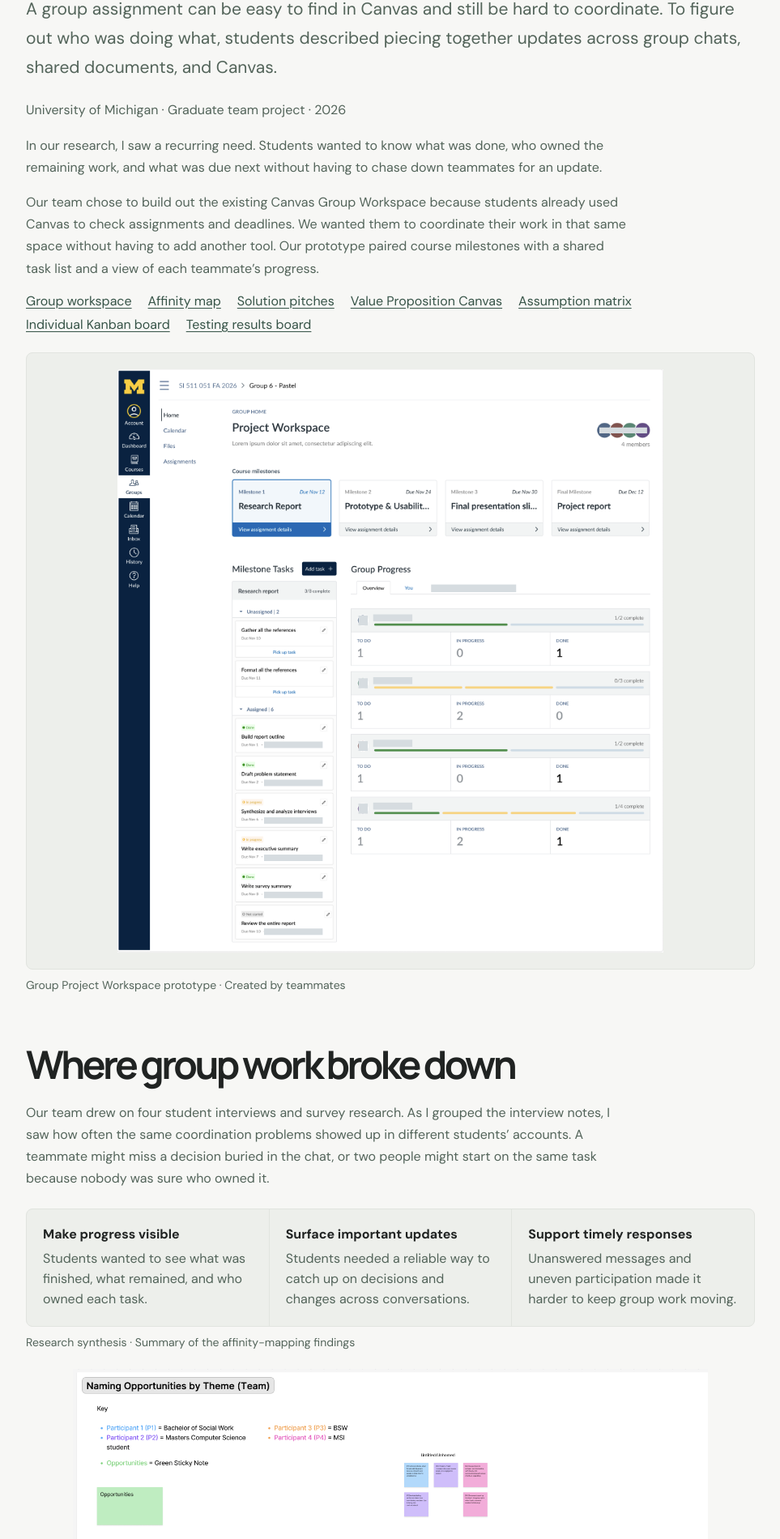
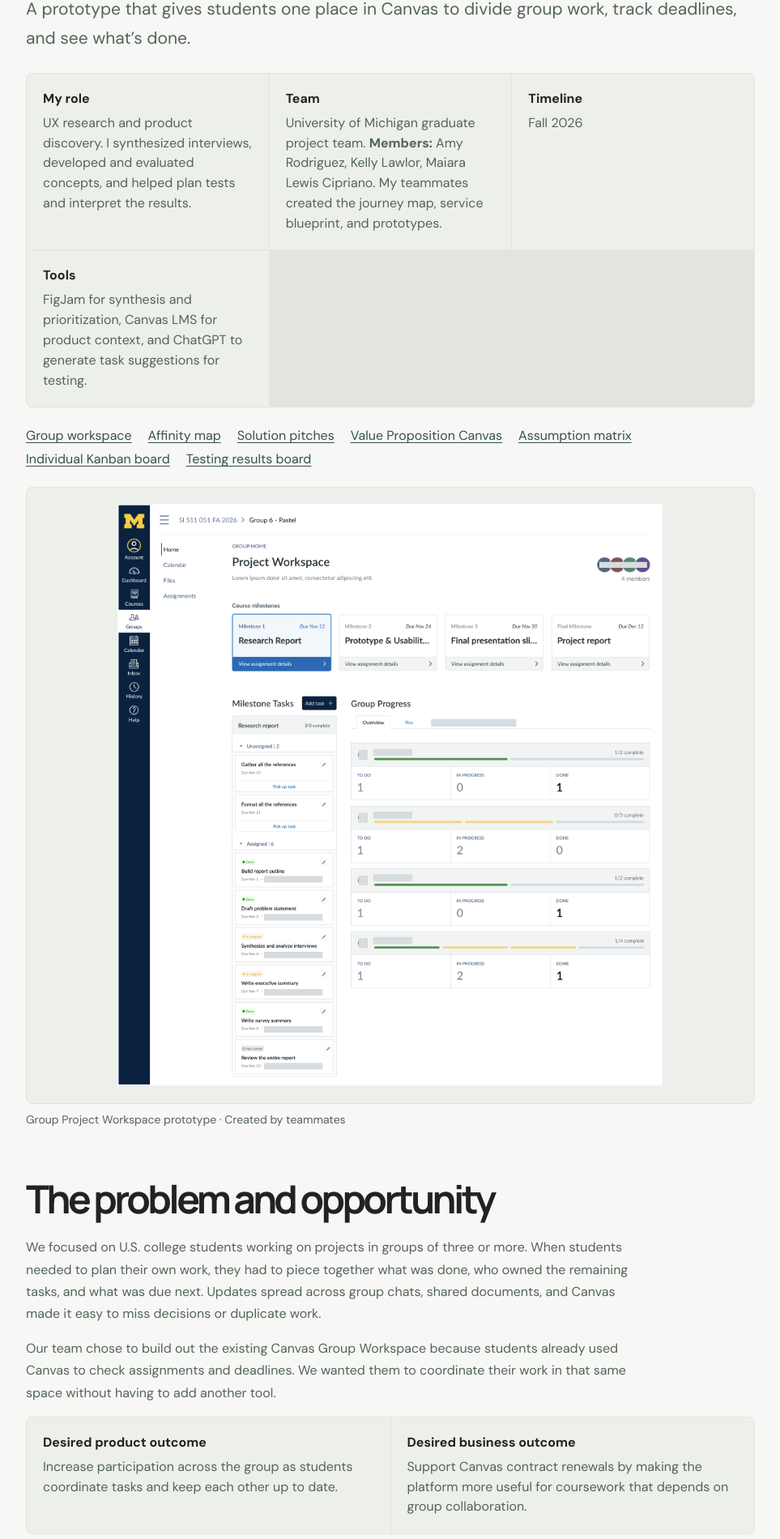
Before and after one commit to kathleenkjr/ux-portfolio, a plain HTML site: page canvas-groups.html in a window 1280 px wide. Shown: the part 589-2489 px from the top of the page at 81% size, without its empty margins (158-1121 px from the left). Drawn offline with Linux system fonts and the light colour scheme.

Commit message:
Add Canvas case study outcomes and team credits

```diff
--- a/canvas-groups.html
+++ b/canvas-groups.html
@@ -24,10 +24,13 @@
       <header class="canvas-intro">
         <p class="eyebrow"><span class="dot"></span> UX RESEARCH · PRODUCT DISCOVERY · USABILITY TESTING</p>
         <h1>Designing a Group Project Workspace for Canvas LMS</h1>
-        <p class="case-lead">A group assignment can be easy to find in Canvas and still be hard to coordinate. To figure out who was doing what, students described piecing together updates across group chats, shared documents, and Canvas.</p>
-        <p>University of Michigan · Graduate team project · 2026</p>
-        <p>In our research, I saw a recurring need. Students wanted to know what was done, who owned the remaining work, and what was due next without having to chase down teammates for an update.</p>
-        <p>Our team chose to build out the existing Canvas Group Workspace because students already used Canvas to check assignments and deadlines. We wanted them to coordinate their work in that same space without having to add another tool. Our prototype paired course milestones with a shared task list and a view of each teammate’s progress.</p>
+        <p class="case-lead">A prototype that gives students one place in Canvas to divide group work, track deadlines, and see what’s done.</p>
+        <dl class="canvas-cards canvas-project-details">
+          <div><dt>My role</dt><dd>UX research and product discovery. I synthesized interviews, developed and evaluated concepts, and helped plan tests and interpret the results.</dd></div>
+          <div><dt>Team</dt><dd>University of Michigan graduate project team. <strong>Members:</strong> Amy Rodriguez, Kelly Lawlor, Maiara Lewis Cipriano. My teammates created the journey map, service blueprint, and prototypes.</dd></div>
+          <div><dt>Timeline</dt><dd>Fall 2026</dd></div>
+          <div><dt>Tools</dt><dd>FigJam for synthesis and prioritization, Canvas LMS for product context, and ChatGPT to generate task suggestions for testing.</dd></div>
+        </dl>
         <nav class="canvas-image-links" aria-label="Project screenshots">
           <a href="#workspace">Group workspace</a>
           <a href="#research-synthesis">Affinity map</a>
@@ -45,6 +48,16 @@
         </a>
         <figcaption>Group Project Workspace prototype · Created by teammates</figcaption>
       </figure>
+
+      <section id="problem-and-opportunity">
+        <h2>The problem and opportunity</h2>
+        <p>We focused on U.S. college students working on projects in groups of three or more. When students needed to plan their own work, they had to piece together what was done, who owned the remaining tasks, and what was due next. Updates spread across group chats, shared documents, and Canvas made it easy to miss decisions or duplicate work.</p>
+        <p>Our team chose to build out the existing Canvas Group Workspace because students already used Canvas to check assignments and deadlines. We wanted them to coordinate their work in that same space without having to add another tool.</p>
+        <dl class="canvas-cards">
+          <div><dt>Desired product outcome</dt><dd>Increase participation across the group as students coordinate tasks and keep each other up to date.</dd></div>
+          <div><dt>Desired business outcome</dt><dd>Support Canvas contract renewals by making the platform more useful for coursework that depends on group collaboration.</dd></div>
+        </dl>
+      </section>
 
       <section>
         <h2>Where group work broke down</h2>
@@ -82,11 +95,17 @@
           </a>
           <figcaption>Solutions 8 and 9 · Team pitches with feedback from potential users</figcaption>
         </figure>
+        <p>We focused the prototype on explicit task ownership and status. The tracker raised questions about file access and work that happens outside Canvas. Emoji reactions were quick, but students questioned how much they would tell a teammate. A shared task list gave us a concrete way to test whether students could see and update the information they needed.</p>
       </section>
 
       <section>
         <h2>Defining the workspace</h2>
-        <p>We organized the workspace around course milestones so students could see how their individual tasks added up to the larger assignment. A group view showed who owned each task and where work stood. An individual view gave students a place to focus on their own workload.</p>
+        <p>We organized the workspace around course milestones so students could see how their individual tasks added up to the larger assignment.</p>
+        <dl class="canvas-cards">
+          <div><dt>Top · Course milestones</dt><dd>See the assignment deadlines that the group is working toward.</dd></div>
+          <div><dt>Left · Shared task list</dt><dd>See which tasks sit under a milestone, who owns them, and when they’re due.</dd></div>
+          <div><dt>Right · Group and individual views</dt><dd>Check how the group is progressing or switch to a board of your own tasks.</dd></div>
+        </dl>
         <figure class="canvas-figure">
           <dl class="canvas-cards">
             <div><dt>Student jobs</dt><dd>Divide work, assign owners, track deadlines, and stay current on progress.</dd></div>
@@ -152,11 +171,13 @@
           </a>
           <figcaption>Original testing results and iteration board · Contributor names and avatars removed</figcaption>
         </figure>
+        <p>The prototype tests showed that most participants could read the individual board and all four found the task edit control. Adding a task remained inconclusive. We still needed to test whether students would use the workspace over the course of a real assignment and whether more teammates would participate. The project did not measure any effect on Canvas contract renewals.</p>
       </section>
 
       <section id="next-steps">
         <h2>Next steps</h2>
         <p>I’d rewrite and pilot the Add Task scenario before retesting so I could tell whether the wording or the interface was sending participants to the wrong place. I’d also test whether students can edit AI-generated suggestions to fit the assignment before sharing them with their group.</p>
+        <p>To see whether we met the product goal, I’d pilot the workspace on a real course assignment and look at how many teammates use it to claim tasks, update progress, or coordinate handoffs. I’d ask what still sends them back to chats or shared documents for an update.</p>
       </section>
 
       <section id="what-i-learned">
--- a/styles.css
+++ b/styles.css
@@ -119,3 +119,8 @@
 .canvas-figure a + a {
   margin-top: 12px;
 }
+
+.canvas-project-details {
+  margin-block: 24px;
+  grid-template-columns: repeat(auto-fit, minmax(min(100%, 240px), 1fr));
+}
```
